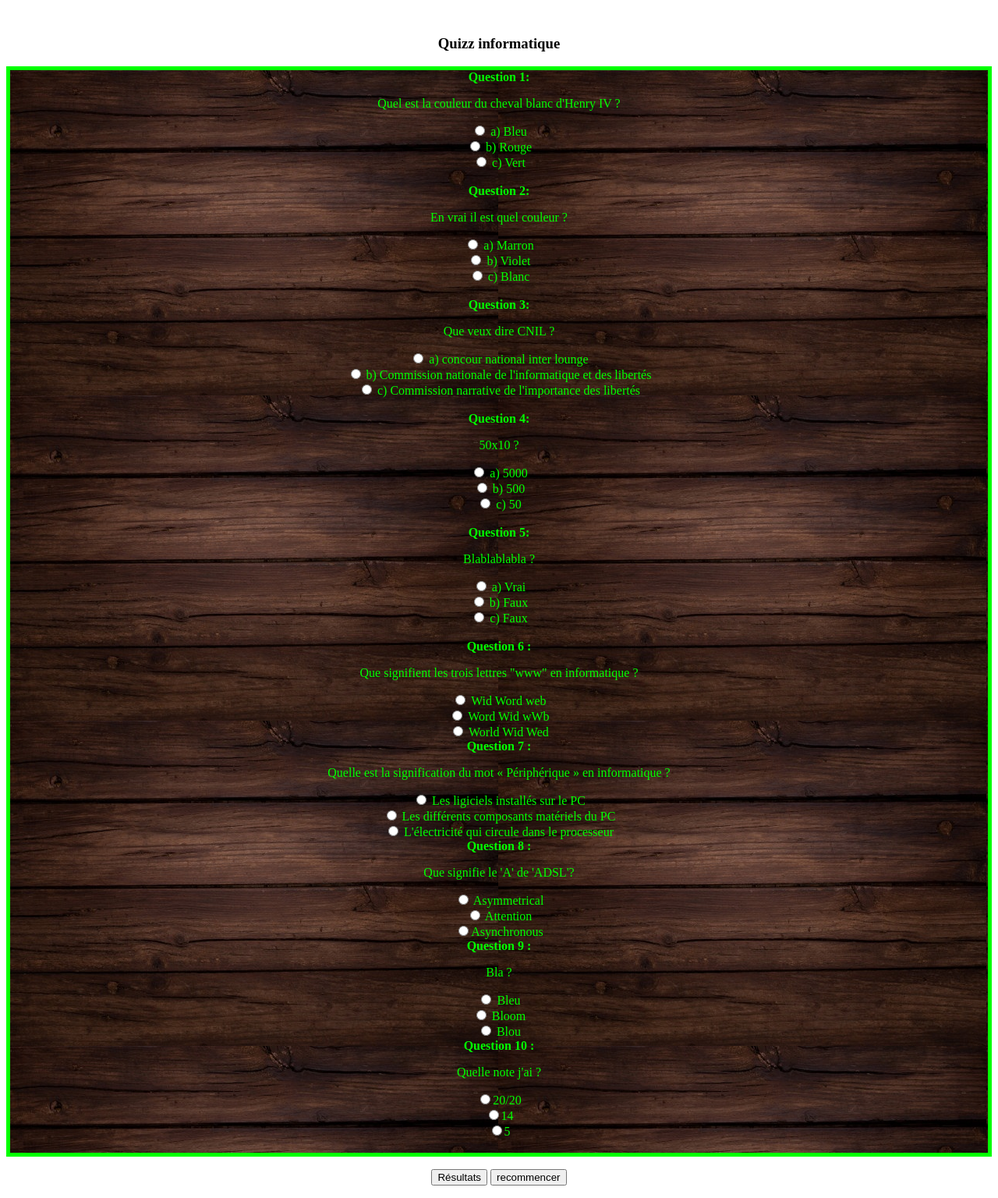
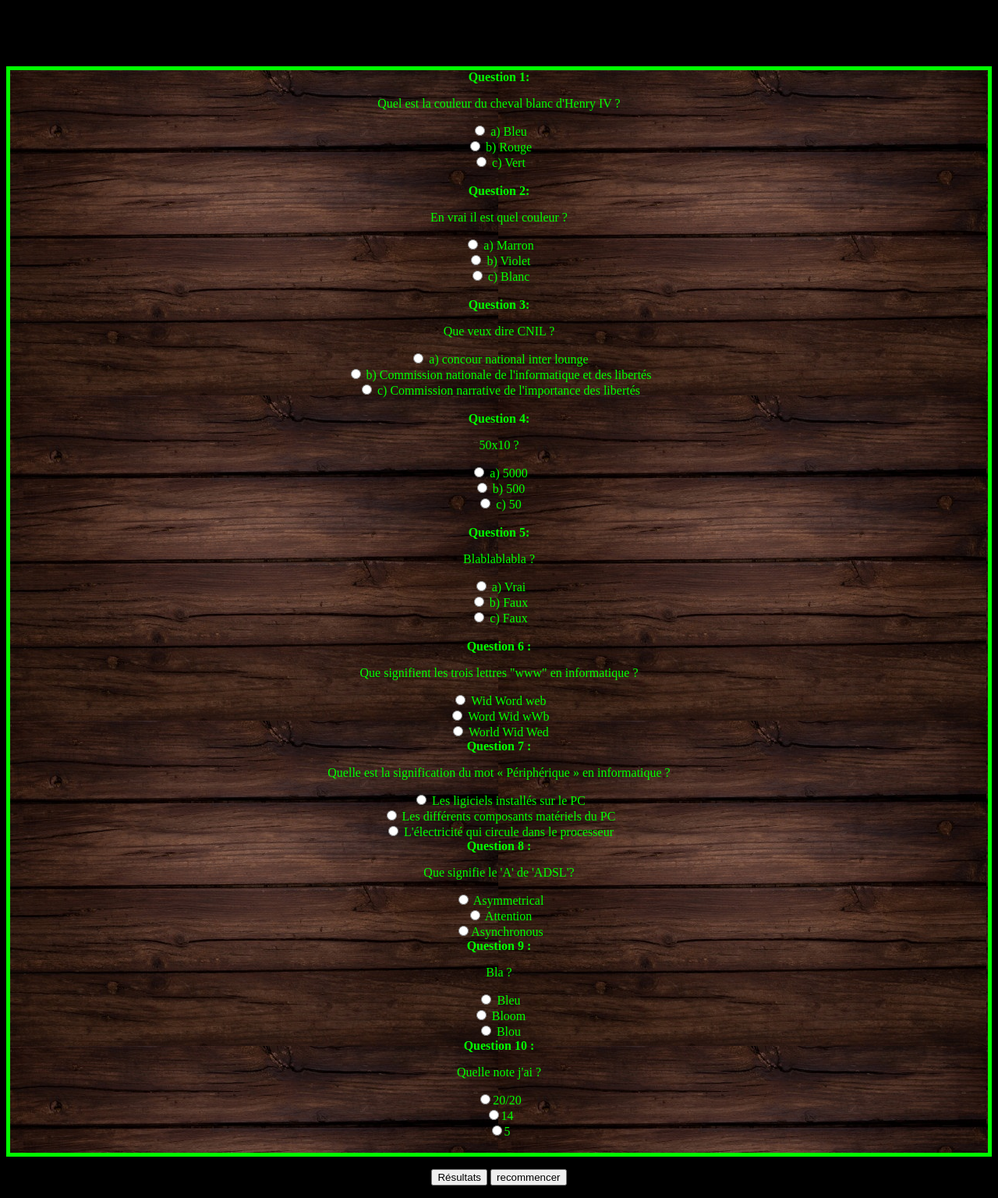
Before and after one commit to Aurelienok/Aurelienok, a PHP site: page /Questionnaire/index.html in a window 1280 px wide. Shown: the whole page at 78% size. Run offline with PHP 8.4, Linux system fonts and the light colour scheme.

Commit message:
Update css.css

```diff
--- a/Questionnaire/css.css
+++ b/Questionnaire/css.css
@@ -8,3 +8,6 @@ nav{
   border: 5px solid rgb(0, 255, 0);
   background-image: url(bois.jpg);
 }
+body
+{
+	background-color: rgb(0, 0, 0);
```
